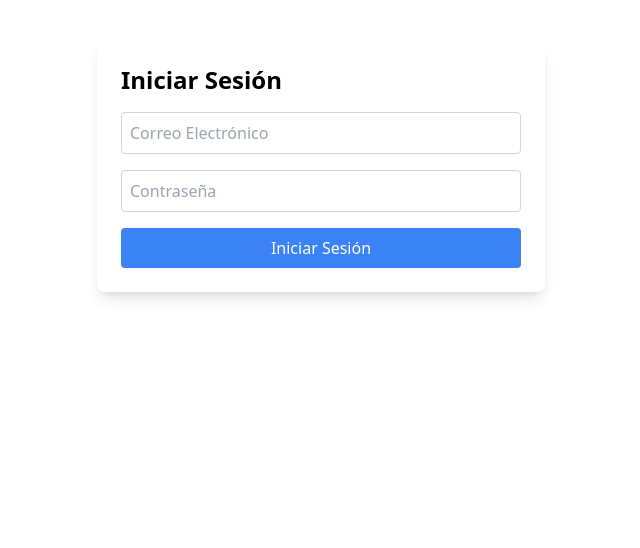
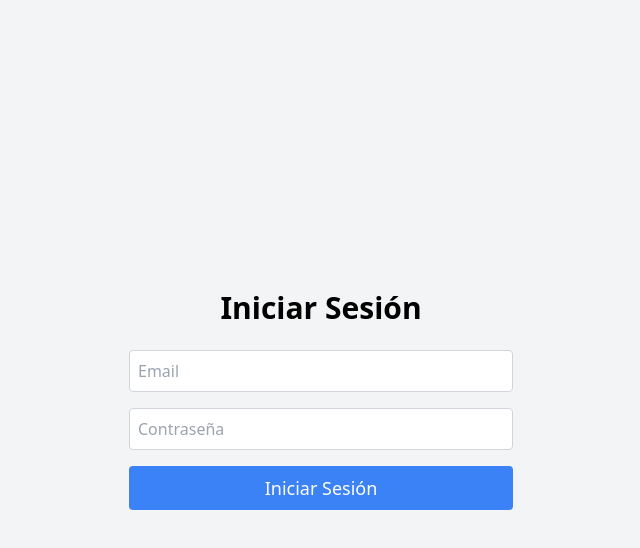
Before and after one commit to Ivaldum/crypto-tracker, a React (Vite) app in the folder crypto-frontend/: page /login in a window 1280 px wide. Shown: the top 548 px of the page, without its empty margins (319-959 px from the left). Built offline with nearby package versions, Linux system fonts and the light colour scheme.

Commit message:
add context to manage the state

```diff
--- a/crypto-frontend/src/App.tsx
+++ b/crypto-frontend/src/App.tsx
@@ -1,28 +1,39 @@
-import { BrowserRouter as Router, Route, Routes, Navigate } from 'react-router-dom';
+import { BrowserRouter as Router, Route, Routes } from 'react-router-dom';
 import Login from './components/Login';
 import Register from './components/Register';
 import Favorites from './components/Favorites';
 import Panel from './components/Panel';
 import ProtectedRoute from './components/ProtectedRoute';
 import Home from './components/Home';
+import { AuthProvider } from './context/AuthContext';
 
-const App = () => {
+const App: React.FC = () => {
   return (
+    <AuthProvider>
       <Router>
         <Routes>
-        {/* Rutas públicas */}
           <Route path="/" element={<Home />} />
           <Route path="/login" element={<Login />} />
           <Route path="/register" element={<Register />} />
-
-        {/* Rutas protegidas */}
-        <Route path="/panel" element={<ProtectedRoute> <Panel /> </ProtectedRoute>} />
-        <Route path="/favorites" element={<ProtectedRoute><Favorites /></ProtectedRoute>} />
-
-        {/* Redirigir a login por defecto si no se encuentra la ruta */}
-        <Route path="*" element={<Navigate to="/login" />} />
+          <Route
+            path="/panel"
+            element={
+              <ProtectedRoute>
+                <Panel />
+              </ProtectedRoute>
+            }
+          />
+          <Route
+            path="/favorites"
+            element={
+              <ProtectedRoute>
+                <Favorites />
+              </ProtectedRoute>
+            }
+          />
         </Routes>
       </Router>
+    </AuthProvider>
   );
 };
 
--- a/crypto-frontend/src/components/Login.tsx
+++ b/crypto-frontend/src/components/Login.tsx
@@ -1,50 +1,62 @@
-import { useState } from 'react';
-import axios from 'axios';
+import React, { useState } from 'react';
+import { useLocation, useNavigate } from 'react-router-dom';
+import { useAuth } from '../context/AuthContext';
 
 const Login: React.FC = () => {
-  const [email, setEmail] = useState('');
-  const [password, setPassword] = useState('');
-  const [message, setMessage] = useState('');
+  const location = useLocation();
+  const navigate = useNavigate();
+  const { login } = useAuth();
+  const { state } = location;
 
-  const handleLogin = async () => {
+  const [email, setEmail] = useState<string>('');
+  const [password, setPassword] = useState<string>('');
+  const [errorMessage, setErrorMessage] = useState<string>('');
+
+  const handleLogin = async (e: React.FormEvent) => {
+    e.preventDefault();
+
     try {
-      const response = await axios.post('http://localhost:3001/auth/login', {
-        email,
-        password,
-      });
-      setMessage('Inicio de sesión exitoso');
-      localStorage.setItem('token', response.data.token);
-    } catch {
-      setMessage('Error en el inicio de sesión');
+      await login(email, password);
+      navigate(location.state?.from || '/panel');
+    } catch (error) {
+      setErrorMessage('Credenciales incorrectas. Intenta nuevamente.');
+      console.error('Error al iniciar sesión:', error);
     }
   };
 
   return (
-    <div className="max-w-md mx-auto mt-10 p-6 bg-white shadow-lg rounded-lg">
-      <h2 className="text-2xl font-bold mb-4">Iniciar Sesión</h2>
-      <div className="space-y-4">
+    <div className="flex flex-col items-center justify-center h-screen bg-gray-100 p-4">
+      {state?.message && (
+        <p className="mb-4 text-red-500 text-center">{state.message}</p>
+      )}
+      {errorMessage && (
+        <p className="mb-4 text-red-500 text-center">{errorMessage}</p>
+      )}
+      <h2 className="text-3xl font-bold mb-6">Iniciar Sesión</h2>
+      <form onSubmit={handleLogin} className="flex flex-col space-y-4 w-full max-w-sm">
         <input
           type="email"
-          placeholder="Correo Electrónico"
           value={email}
           onChange={(e) => setEmail(e.target.value)}
-          className="w-full p-2 border border-gray-300 rounded"
+          placeholder="Email"
+          className="border border-gray-300 p-2 rounded"
+          required
         />
         <input
           type="password"
-          placeholder="Contraseña"
           value={password}
           onChange={(e) => setPassword(e.target.value)}
-          className="w-full p-2 border border-gray-300 rounded"
+          placeholder="Contraseña"
+          className="border border-gray-300 p-2 rounded"
+          required
         />
         <button
-          onClick={handleLogin}
-          className="w-full bg-blue-500 text-white p-2 rounded hover:bg-blue-600"
+          type="submit"
+          className="bg-blue-500 text-white py-2 rounded hover:bg-blue-600 text-lg"
         >
           Iniciar Sesión
         </button>
-        {message && <p className="text-red-500 mt-4">{message}</p>}
-      </div>
+      </form>
     </div>
   );
 };
--- a/crypto-frontend/src/components/Panel.tsx
+++ b/crypto-frontend/src/components/Panel.tsx
@@ -1,6 +1,7 @@
 import { useEffect, useState } from 'react';
 import axios from 'axios';
 import { getToken } from '../utils/auth';
+import { Link } from 'react-router-dom';
 
 interface Crypto {
   id: string;
@@ -71,6 +72,9 @@ const Panel: React.FC = () => {
     <div className="max-w-6xl mx-auto p-6">
       <h1 className="text-3xl font-bold text-center mb-6">Panel de Seguimiento de Criptomonedas</h1>
       {error && <p className="text-red-500 text-center">{error}</p>}
+      <Link to="/favorites">
+        <button className="w-full bg-purple-500 text-white py-3 rounded-lg hover:bg-purple-600 text-lg my-5">Mis Criptomonedas Favoritas</button>
+      </Link>
       <table className="min-w-full border-collapse border border-gray-200">
         <thead>
           <tr>
--- a/crypto-frontend/src/components/ProtectedRoute.tsx
+++ b/crypto-frontend/src/components/ProtectedRoute.tsx
@@ -1,15 +1,23 @@
-import { Navigate } from 'react-router-dom';
-import { getToken } from '../utils/auth';
+import { Navigate, useLocation } from 'react-router-dom';
+import { useAuth } from '../context/AuthContext';
 
 interface ProtectedRouteProps {
-  children: React.ReactNode;
+  children: React.ReactNode; // Acepta cualquier tipo de nodo React
 }
 
 const ProtectedRoute: React.FC<ProtectedRouteProps> = ({ children }) => {
-  const token = getToken();
+  const { isAuthenticated, isAuthGetter } = useAuth();
+  console.log(isAuthenticated);
+  const location = useLocation();
 
-  if (!token) {
-    return <Navigate to="/login" />;
+  if (!isAuthenticated && isAuthGetter) {
+    return (
+      <Navigate
+        to="/login"
+        state={{ from: location, message: 'Debes iniciar sesión para acceder a esta página' }}
+        replace
+      />
+    );
   }
 
   return <>{children}</>;
--- /dev/null
+++ b/crypto-frontend/src/context/AuthContext.tsx
@@ -0,0 +1,61 @@
+import { createContext, useContext, useState, useEffect } from 'react';
+import axios from 'axios';
+
+interface AuthContextType {
+  isAuthenticated: boolean;
+  isAuthGetter: boolean;
+  login: (email: string, password: string) => Promise<void>;
+  logout: () => void;
+}
+
+const AuthContext = createContext<AuthContextType | undefined>(undefined);
+
+export const useAuth = () => {
+  const context = useContext(AuthContext);
+  if (!context) {
+    throw new Error('useAuth debe ser usado dentro de un AuthProvider');
+  }
+  return context;
+};
+
+export const AuthProvider: React.FC<{ children: React.ReactNode }> = ({ children }) => {
+  const [isAuthenticated, setIsAuthenticated] = useState<boolean>(false);
+  const [isAuthGetter, setIsAuthGetter] = useState<boolean>(false);
+
+  useEffect(() => {
+    const token = localStorage.getItem('token');
+    setIsAuthGetter(true);
+    console.log('Token obtenido:', token);
+    if (token) {
+      setIsAuthenticated(true);
+    }
+  }, []);
+
+  const login = async (email: string, password: string) => {
+    try {
+      const response = await axios.post('http://localhost:3001/auth/login', {
+        email,
+        password,
+      });
+
+      const { token } = response.data;
+      localStorage.setItem('token', token);
+      console.log('Token almacenado:', token);
+      setIsAuthenticated(true);
+    } catch (error) {
+      console.error('Error al iniciar sesión:', error);
+      throw new Error('Error en la autenticación');
+    }
+  };
+
+  const logout = () => {
+    localStorage.removeItem('token');
+    setIsAuthenticated(false);
+  };
+
+  return (
+    <AuthContext.Provider value={{ isAuthenticated, isAuthGetter, login, logout }}>
+      {children}
+    </AuthContext.Provider>
+  );
+};
```
Lines whose indentation alone changed are shown as unchanged.
